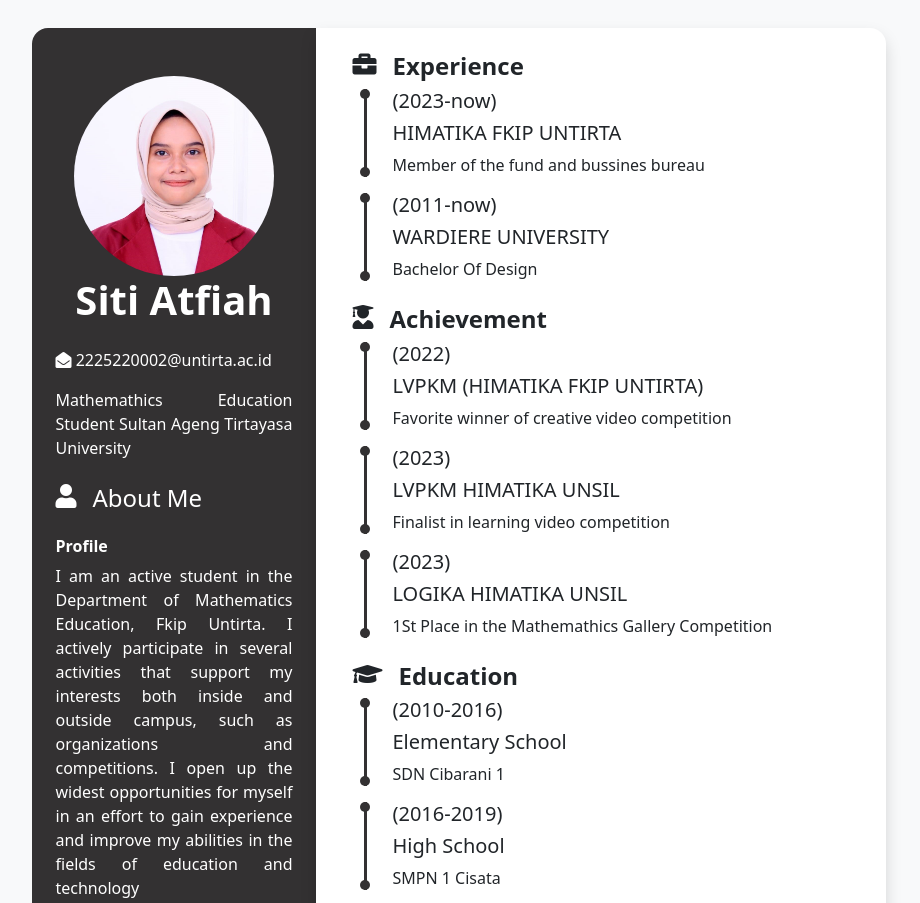
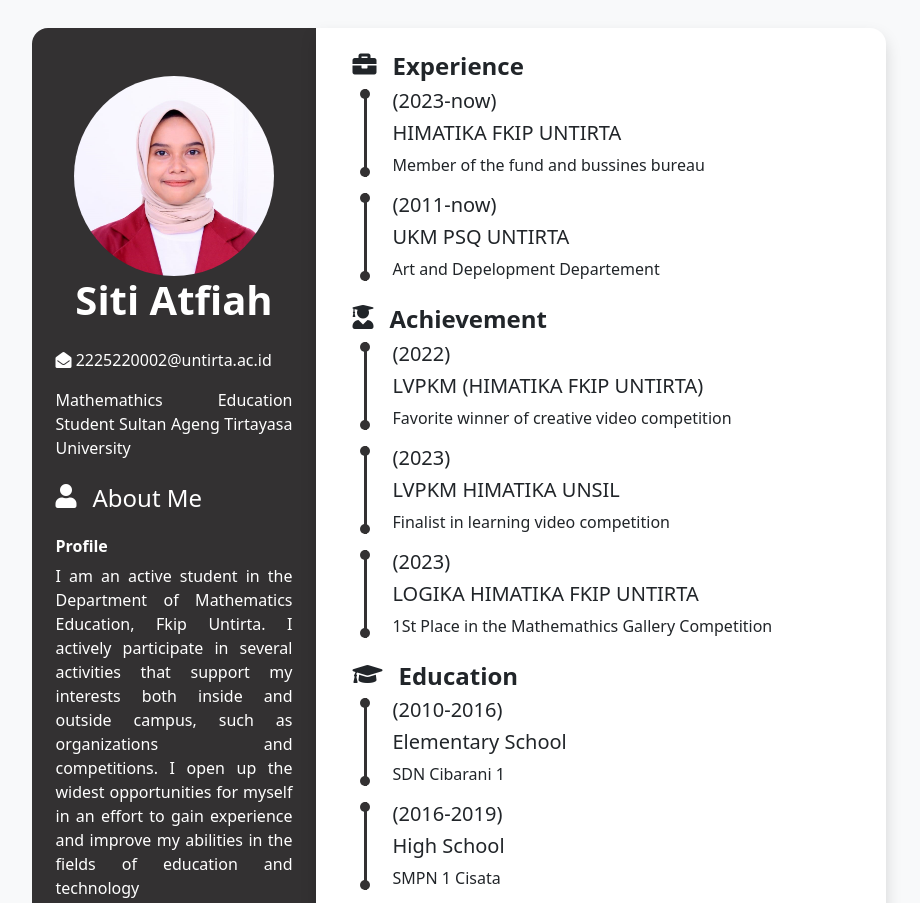
Before and after one commit to siti-atfiah/my-cv-atfiah, a plain HTML site: page index.html in a window 1280 px wide. Shown: the top 903 px of the page, without its empty margins (181-1101 px from the left). Drawn offline with nearby package versions, Linux system fonts and the light colour scheme.

Commit message:
Update index.html

```diff
--- a/index.html
+++ b/index.html
@@ -102,8 +102,8 @@
                 <div class="ball position-absolute start-0 top-0 start-over-1"></div>
                 <div class="ball position-absolute start-0 bottom-0"></div>
                 <h5>(2011-now)</h5>
-                <h5>WARDIERE UNIVERSITY</h5>
-                <p>Bachelor Of Design</p>
+                <h5>UKM PSQ UNTIRTA</h5>
+                <p>Art and Depelopment Departement </p>
               </div>
 
               <h4 class="d-flex justify-content-start mt-4">
@@ -132,7 +132,7 @@
                 <div class="ball position-absolute start-0 top-0 start-over-1"></div>
                 <div class="ball position-absolute start-0 bottom-0"></div>
                 <h5>(2023)</h5>
-                <h5>LOGIKA HIMATIKA UNSIL</h5>
+                <h5>LOGIKA HIMATIKA FKIP UNTIRTA</h5>
                 <p>1St Place in the Mathemathics Gallery Competition</p>
               </div>
               <h4 class="d-flex justify-content-start mt-4">
```
